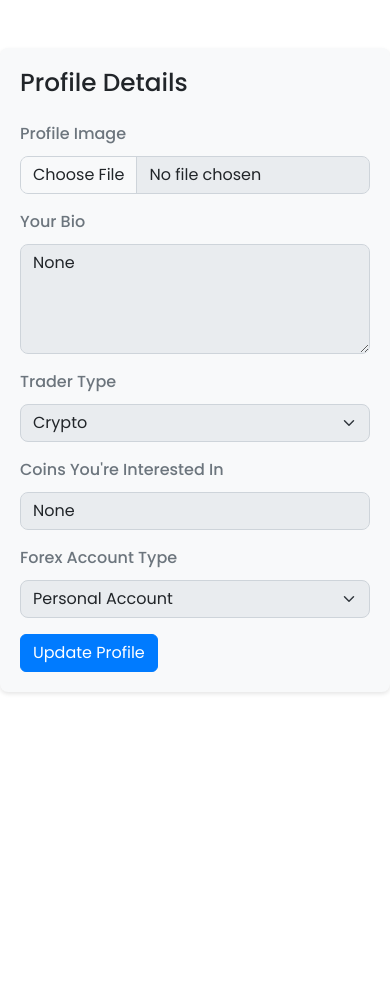
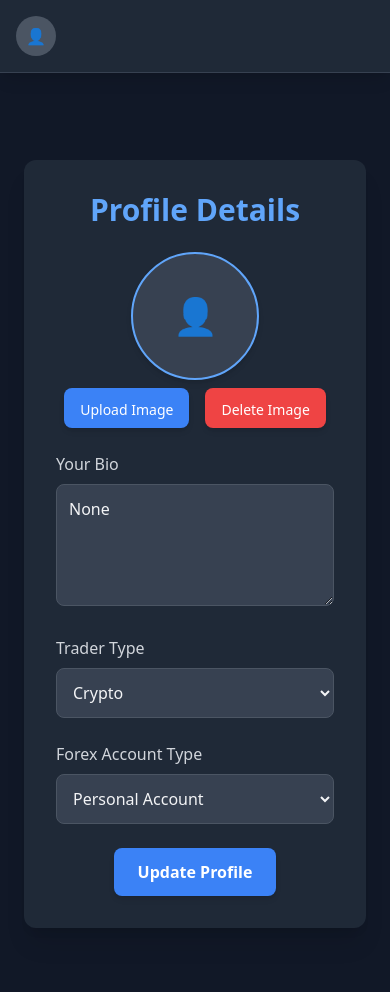
Before and after one commit to Salohiddin08/Invest.Uz, a Django app: page /profile_details/ in a window 390 px wide. Before the commit the page ends 694 px from the top, so only its background shows below. Run offline with Django 5.2, Linux system fonts and the light colour scheme; a user stored in the database is signed in; data comes from the database, SQL or seed files in the repository; both versions use the stored data as it was after the commit; some libraries are stand-ins or nearby versions.

Commit message:
fixed bugs,and updated version,profile details

```diff
--- a/core/templates/base.html
+++ b/core/templates/base.html
@@ -13,15 +13,24 @@
     <!-- Navbar -->
     <header class="bg-gray-800 shadow-lg fixed top-0 left-0 w-full z-50 border-b border-gray-700">
         <div class="max-w-7xl mx-auto flex items-center justify-between p-4">
-            <h1 class="text-2xl font-bold text-blue-400">📊 Invest.Uz</h1>
+                <!-- <h1 class="text-2xl font-bold text-blue-400">
+                <img src="https://i.postimg.cc/j2vCDdC1/Chat-GPT-Image-Oct-3-2025-04-21-35-PM-1.png"
+                alt="Invest.Uz Logo"
+                style="width:100px; height:auto;">
+                </h1> -->
 
-            <nav class="hidden md:flex space-x-6">
-                <a href="{% url 'landingpage' %}" class="hover:text-blue-300">Bosh sahifa</a>
-                <a href="{% url 'strategyoverview' %}" class="hover:text-blue-300">Test</a>
-                <a href="{% url 'performanceanalytics' %}" class="hover:text-blue-300">Kriptovalyuta Bozori</a>
-                <a href="{% url 'calendar___' %}" class="hover:text-blue-300">Kalendar</a>
-                <a href="{% url 'chart' %}" class="hover:text-blue-300">Grafik</a>
-            </nav>
+            <nav class="hidden md:flex space-x-6 items-center">
+            <h1 class="text-2xl font-bold text-blue-400">
+                <img src="https://i.postimg.cc/QMTnqFgd/photo-2025-10-03-17-13-19.jpg"
+                alt="Invest.Uz Logo"
+                style="width:100px; height:auto;">
+                </h1>
+            <a href="{% url 'landingpage' %}" class="hover:text-blue-300">Bosh sahifa</a>
+            <a href="{% url 'strategyoverview' %}" class="hover:text-blue-300">Test</a>
+            <a href="{% url 'performanceanalytics' %}" class="hover:text-blue-300">Kriptovalyuta bozori</a>
+            <a href="{% url 'calendar___' %}" class="hover:text-blue-300">Kalendar</a>
+            <a href="{% url 'chart' %}" class="hover:text-blue-300">Grafik</a>
+        </nav>
 
             <div class="flex items-center space-x-4">
                 {% if request.user.is_authenticated %}
--- a/core/templates/profile/profile_details.html
+++ b/core/templates/profile/profile_details.html
@@ -1,103 +1,117 @@
-<!DOCTYPE html>
-<html lang="en">
+{% extends 'base.html' %}
 
-<head>
-    <meta charset="UTF-8">
-    <meta name="viewport" content="width=device-width, initial-scale=1.0">
-    <title>Profile Details</title>
-    <link href="https://cdn.jsdelivr.net/npm/bootstrap@5.3.0-alpha1/dist/css/bootstrap.min.css" rel="stylesheet">
-    <link href="https://fonts.googleapis.com/css2?family=Poppins:wght@300;400;500;600&display=swap" rel="stylesheet">
-    <style>
-        body {
-            font-family: 'Poppins', sans-serif;
-        }
-        .container {
-            max-width: 800px;
-            background-color: #f8f9fa;
-            padding: 20px;
-            border-radius: 8px;
-            box-shadow: 0 2px 4px rgba(0, 0, 0, 0.1);
-        }
-        .form-label {
-            font-weight: 500;
-            margin-bottom: 10px;
-            color: #6c757d;
-        }
-        .form-control, .form-select {
-            border-radius: 8px;
-            background-color: #e9ecef;
-            border: 1px solid #ced4da;
-        }
-        .form-control::placeholder {
-            color: #adb5bd;
-        }
-        .btn-primary {
-            background-color: #007bff;
-            border-color: #007bff;
-            transition: background-color 0.3s ease;
-        }
-        .btn-primary:hover {
-            background-color: #0056b3;
-        }
-        img.rounded-circle {
-            box-shadow: 0 2px 4px rgba(0, 0, 0, 0.1);
-        }
-    </style>
-</head>
+{% block title %}
+    Profilni tahrirlash
+{% endblock %}
 
-<body class="bg-gray-100 text-gray-900">
+{% block content %}
+<div class="flex justify-center py-10">
+    <div class="w-full max-w-xl bg-gray-800 rounded-xl shadow-xl p-8">
+        <h2 class="text-3xl font-semibold mb-6 text-blue-400 text-center">Profile Details</h2>
 
-<div class="container mt-5">
-    <h2 class="mb-4">Profile Details</h2>
+        <form method="POST" enctype="multipart/form-data" class="space-y-6">
+            {% csrf_token %}
 
-    <form method="POST" enctype="multipart/form-data">
-        {% csrf_token %}
-        <div class="mb-3">
-            <label for="profile_image" class="form-label">Profile Image</label>
-            <input type="file" name="profile_image" class="form-control" id="profile_image" accept="image/*">
+            <!-- Profile Avatar with Upload & Delete Buttons -->
+            <div class="flex flex-col items-center mb-6">
+                <div class="relative w-32 h-32 mb-2">
                     {% if profile.profile_image %}
-                <img src="{{ profile.profile_image.url }}" alt="Profile Image" class="mt-2 rounded-circle" width="150">
+                        <img id="avatarPreview" src="{{ profile.profile_image.url }}" alt="Profile Avatar"
+                             class="w-32 h-32 rounded-full border-2 border-blue-400 shadow-md object-cover">
+                    {% else %}
+                        <div id="avatarPreview" class="w-32 h-32 rounded-full bg-gray-700 flex items-center justify-center text-4xl border-2 border-blue-400 shadow-md">
+                            👤
+                        </div>
                     {% endif %}
                 </div>
-        <!-- Other Form Fields -->
-        <div class="mb-3">
-            <label for="bio" class="form-label">Your Bio</label>
-            <textarea class="form-control" id="bio" name="bio" rows="4">{{ form.bio.value }}</textarea>
+
+                <div class="flex space-x-4">
+                    <!-- Upload Button -->
+                    <label for="profile_image"
+                           class="flex flex-col items-center bg-blue-500 hover:bg-blue-600 text-white py-2 px-4 rounded-lg cursor-pointer shadow-md transition">
+                        <i class="fas fa-upload text-lg mb-1"></i>
+                        <span class="text-sm font-medium">Upload Image</span>
+                    </label>
+                    <input type="file" name="profile_image" id="profile_image" accept="image/*" class="hidden"/>
+
+                    <!-- Delete Button -->
+                    <button type="button" id="deleteAvatar"
+                            class="flex flex-col items-center bg-red-500 hover:bg-red-600 text-white py-2 px-4 rounded-lg shadow-md transition">
+                        <i class="fas fa-trash text-lg mb-1"></i>
+                        <span class="text-sm font-medium">Delete Image</span>
+                    </button>
                 </div>
-        <div class="mb-3">
-            <label for="trader_type" class="form-label">Trader Type</label>
-            <select class="form-select" id="trader_type" name="trader_type">
+            </div>
+
+            <!-- Bio -->
+            <div>
+                <label for="bio" class="block mb-2 font-medium text-gray-300">Your Bio</label>
+                <textarea id="bio" name="bio" rows="4"
+                          class="w-full bg-gray-700 text-gray-100 p-3 rounded-lg border border-gray-600 focus:outline-none focus:ring-2 focus:ring-blue-500">{{ form.bio.value }}</textarea>
+            </div>
+
+            <!-- Trader Type -->
+            <div>
+                <label for="trader_type" class="block mb-2 font-medium text-gray-300">Trader Type</label>
+                <select id="trader_type" name="trader_type"
+                        class="w-full bg-gray-700 text-gray-100 p-3 rounded-lg border border-gray-600 focus:outline-none focus:ring-2 focus:ring-blue-500">
                     <option value="crypto" {% if form.trader_type.value == 'crypto' %}selected{% endif %}>Crypto</option>
                     <option value="forex" {% if form.trader_type.value == 'forex' %}selected{% endif %}>Forex</option>
                     <option value="other" {% if form.trader_type.value == 'other' %}selected{% endif %}>Other</option>
                 </select>
             </div>
-        <div class="mb-3">
-            <label for="crypto_coins" class="form-label">Coins You're Interested In</label>
-            <input type="text" class="form-control" id="crypto_coins" name="crypto_coins" value="{{ form.crypto_coins.value }}">
-        </div>
-        <div class="mb-3">
-            <label for="forex_account_type" class="form-label">Forex Account Type</label>
-            <select class="form-select" id="forex_account_type" name="forex_account_type">
+
+            <!-- Forex Account Type -->
+            <div>
+                <label for="forex_account_type" class="block mb-2 font-medium text-gray-300">Forex Account Type</label>
+                <select id="forex_account_type" name="forex_account_type"
+                        class="w-full bg-gray-700 text-gray-100 p-3 rounded-lg border border-gray-600 focus:outline-none focus:ring-2 focus:ring-blue-500">
                     <option value="personal" {% if form.forex_account_type.value == 'personal' %}selected{% endif %}>Personal Account</option>
                     <option value="funded" {% if form.forex_account_type.value == 'funded' %}selected{% endif %}>Funded Account</option>
                 </select>
             </div>
 
-        <button type="submit" class="btn btn-primary">Update Profile</button>
+            <!-- Submit Button -->
+            <div class="text-center">
+                <button type="submit"
+                        class="bg-blue-500 hover:bg-blue-600 text-white font-semibold py-3 px-6 rounded-lg shadow-md transition-colors duration-300">
+                    Update Profile
+                </button>
+            </div>
         </form>
     </div>
+</div>
+
 <script>
-    document.getElementById('profile_image').addEventListener('change', function(event) {
+    const avatarInput = document.getElementById('profile_image');
+    const avatarPreview = document.getElementById('avatarPreview');
+    const deleteBtn = document.getElementById('deleteAvatar');
+
+    // Preview uploaded avatar
+    avatarInput.addEventListener('change', function(event) {
         const reader = new FileReader();
         reader.onload = function() {
-            const output = document.querySelector('img[alt="Profile Image"]');
-            output.src = reader.result;
+            if(avatarPreview.tagName === 'IMG') {
+                avatarPreview.src = reader.result;
+            } else {
+                avatarPreview.style.backgroundImage = `url(${reader.result})`;
+                avatarPreview.innerHTML = '';
+                avatarPreview.style.backgroundSize = 'cover';
+                avatarPreview.style.backgroundPosition = 'center';
+            }
         }
         reader.readAsDataURL(event.target.files[0]);
     });
+
+    // Delete avatar
+    deleteBtn.addEventListener('click', function() {
+        if(avatarPreview.tagName === 'IMG') {
+            avatarPreview.src = '';
+        } else {
+            avatarPreview.style.backgroundImage = '';
+            avatarPreview.innerHTML = '👤';
+        }
+        avatarInput.value = '';
+    });
 </script>
-
-</body>
-
-</html>
+{% endblock %}
--- a/core/views.py
+++ b/core/views.py
@@ -27,7 +27,7 @@ def base(request):
     news = get_crypto_news("bitcoin")
     print("News:", news)
 
-    return render(request, 'base.html', {
+    return render(request, 'landingpage.html', {
         'profile': profile,
         'metrics': metrics,
         'trades': trades,
@@ -182,7 +182,7 @@ def user_list(request):
     return render(request, 'user_list.html', {'users': users})
 
 def landingpage(request):
-    return render(request, "landingpage.html")
+    return render(request, "base.html")
 
 from django.shortcuts import render, redirect
 from django.contrib.auth.decorators import login_required
```
Also changed, not shown: core/templates/landingpage.html (+18 -5 lines), core/templates/registration/login.html (+39 -7 lines), core/templates/registration/signup.html (+45 -6 lines), core/templates/LOG.png (added), db.sqlite3, trach.html (deleted). Lines whose indentation alone changed are shown as unchanged.
